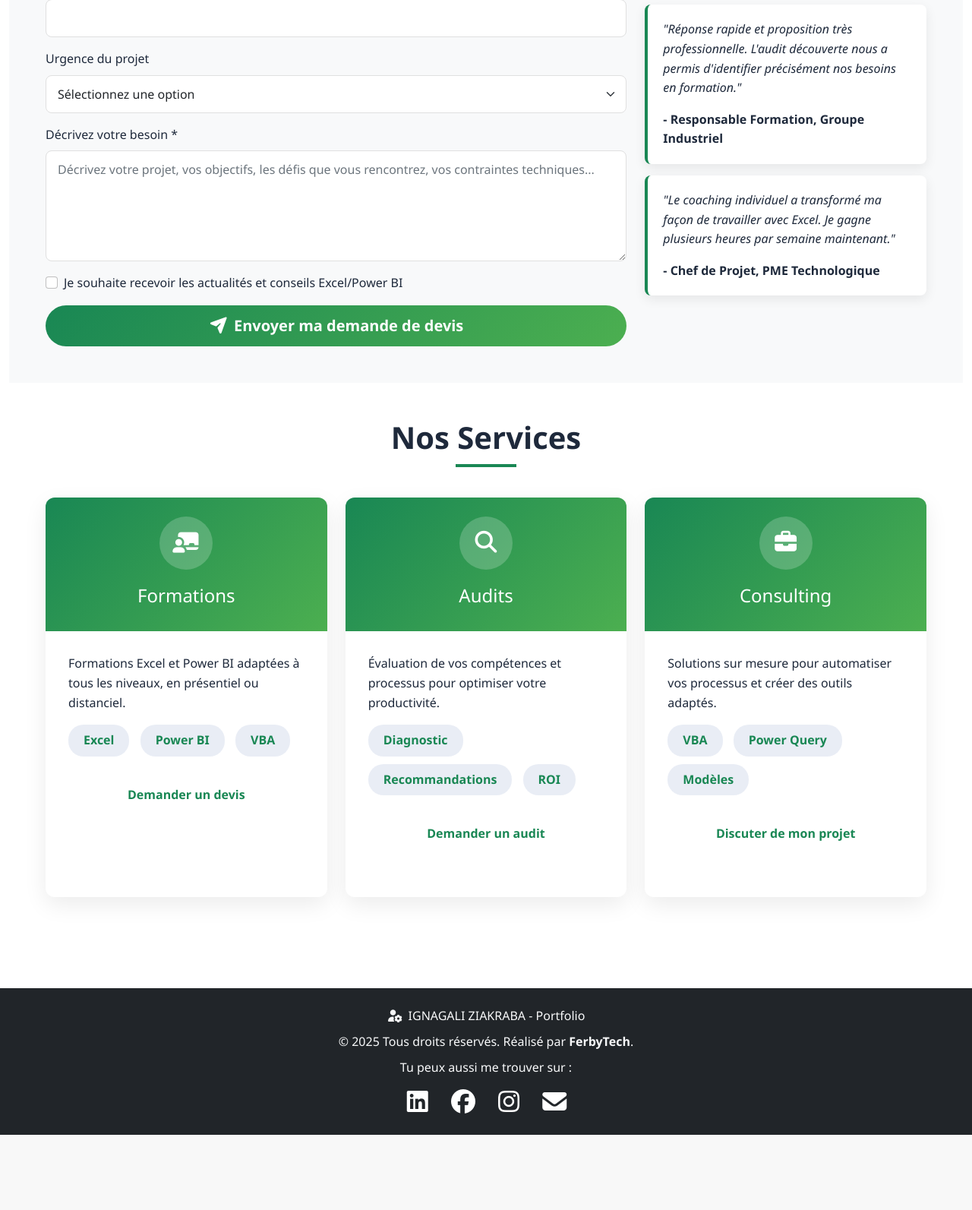
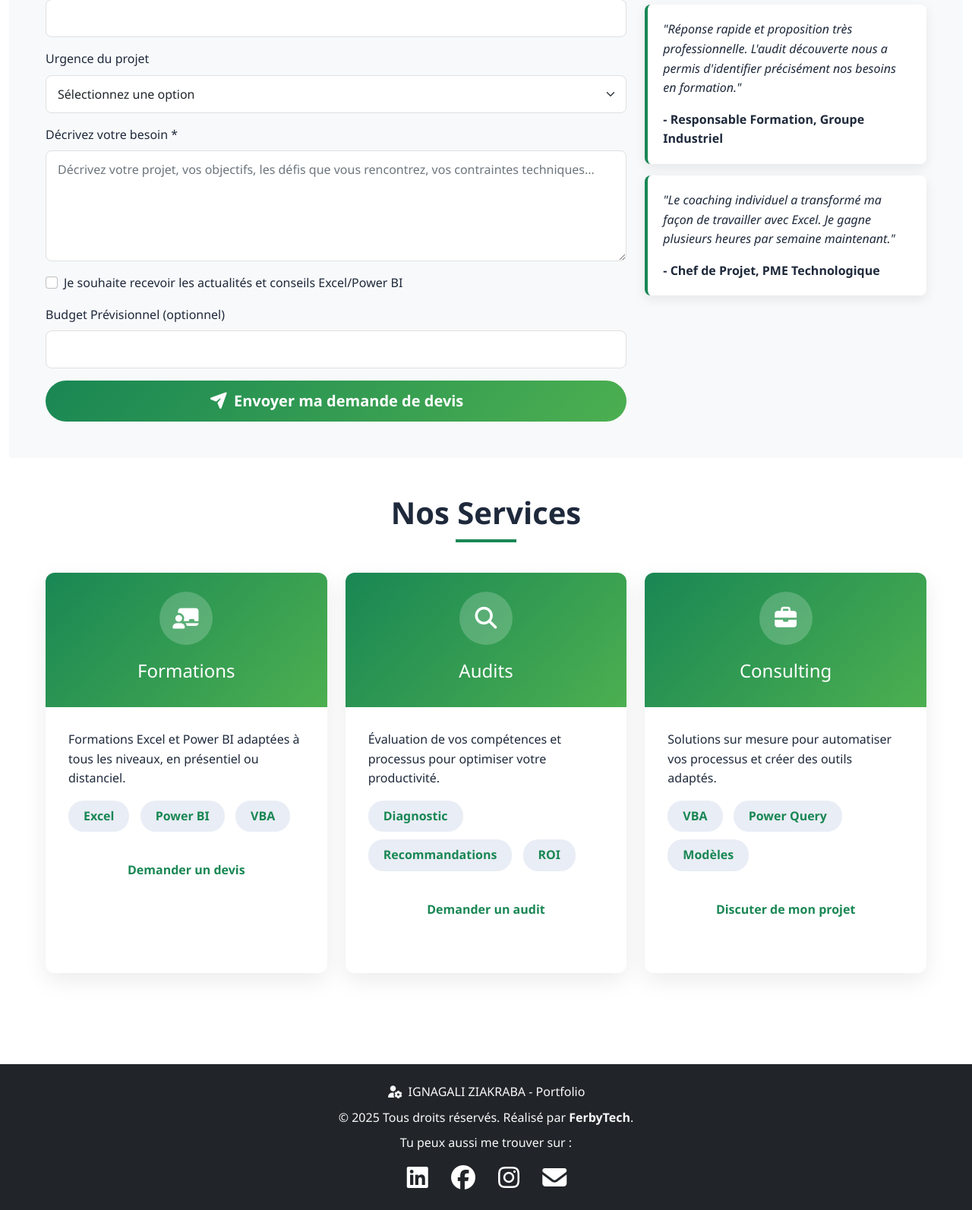
Before and after one commit to Epechastifol/portfeuil, a Django app: page /contact/ in a window 1280 px wide. Shown: the part 2395-3988 px from the top of the page at 76% size. Before the commit the page ends 3889 px from the top, so only its background shows below. Run offline with Django 5.2, Linux system fonts and the light colour scheme; some libraries are stand-ins or nearby versions.

Commit message:
Enhance contact form functionality with additional fields and validation

```diff
--- a/Portfolio/views.py
+++ b/Portfolio/views.py
@@ -8,6 +8,45 @@ def Home(request):
 
 
 def Contact_View(request):
+    if request.method == 'POST':
+        firstName = request.POST.get('firstName', '').strip()
+        lastName = request.POST.get('lastName', '').strip()
+        email = request.POST.get('email', '').strip()
+        phone = request.POST.get('phone', '').strip()
+        company = request.POST.get('company', '').strip()
+        service = request.POST.get('service', '').strip()
+        message_text = request.POST.get('message', '').strip()
+        budget = request.POST.get('budget', '').strip() or None
+        newsletter = True if request.POST.get('newsletter') == 'on' else False
+
+        # Basic validation
+        if not (firstName and lastName and email and service and message_text):
+            messages.error(request, "Veuillez remplir les champs obligatoires.")
+            return render(request, 'portfolio/contact.html', {
+                'firstName': firstName,
+                'lastName': lastName,
+                'email': email,
+                'phone': phone,
+                'company': company,
+                'service': service,
+                'message': message_text,
+                'budget': budget,
+                'newsletter': newsletter,
+            })
+
+        ContactMessage.objects.create(
+            firstName=firstName,
+            lastName=lastName,
+            email=email,
+            phone=phone,
+            company=company,
+            service=service,
+            message=message_text,
+            budget=budget,
+            newsletter=newsletter,
+        )
+        messages.success(request, "Merci ! Votre demande a bien été envoyée. Nous vous répondrons rapidement.")
+        return redirect('home')
 
     return render(request, 'portfolio/contact.html')
 
--- a/templates/portfolio/contact.html
+++ b/templates/portfolio/contact.html
@@ -90,37 +90,38 @@
                 <h2 class="section-title">Demandez votre Devis Personnalisé</h2>
                 <p class="lead mb-4">Remplissez ce formulaire pour obtenir une proposition sur mesure adaptée à vos besoins spécifiques.</p>
 
-                <form id="contactForm">
+                <form id="contactForm" method="post" action="{% url 'contact' %}">
+                    {% csrf_token %}
                     <div class="row">
                         <div class="col-md-6 mb-3">
                             <label for="firstName" class="form-label">Prénom *</label>
-                            <input type="text" class="form-control" id="firstName" required>
+                            <input type="text" class="form-control" id="firstName" name="firstName" value="{{ firstName|default:'' }}" required>
                         </div>
                         <div class="col-md-6 mb-3">
                             <label for="lastName" class="form-label">Nom *</label>
-                            <input type="text" class="form-control" id="lastName" required>
+                            <input type="text" class="form-control" id="lastName" name="lastName" value="{{ lastName|default:'' }}" required>
                         </div>
                     </div>
 
                     <div class="row">
                         <div class="col-md-6 mb-3">
                             <label for="email" class="form-label">Email *</label>
-                            <input type="email" class="form-control" id="email" required>
+                            <input type="email" class="form-control" id="email" name="email" value="{{ email|default:'' }}" required>
                         </div>
                         <div class="col-md-6 mb-3">
                             <label for="phone" class="form-label">Téléphone</label>
-                            <input type="tel" class="form-control" id="phone">
+                            <input type="tel" class="form-control" id="phone" name="phone" value="{{ phone|default:'' }}">
                         </div>
                     </div>
 
                     <div class="mb-3">
                         <label for="company" class="form-label">Entreprise / Organisation</label>
-                        <input type="text" class="form-control" id="company">
+                        <input type="text" class="form-control" id="company" name="company" value="{{ company|default:'' }}">
                     </div>
 
                     <div class="mb-3">
                         <label for="service" class="form-label">Service souhaité *</label>
-                        <select class="form-select" id="service" required>
+                        <select class="form-select" id="service" name="service" required>
                             <option value="">Sélectionnez un service</option>
                             <option value="formation-excel">Formation Excel</option>
                             <option value="formation-powerbi">Formation Power BI</option>
@@ -134,12 +135,12 @@
 
                     <div class="mb-3">
                         <label for="participants" class="form-label">Nombre de participants (si formation)</label>
-                        <input type="number" class="form-control" id="participants" min="1">
+                        <input type="number" class="form-control" id="participants" name="participants" min="1">
                     </div>
 
                     <div class="mb-3">
                         <label for="urgency" class="form-label">Urgence du projet</label>
-                        <select class="form-select" id="urgency">
+                        <select class="form-select" id="urgency" name="urgency">
                             <option value="">Sélectionnez une option</option>
                             <option value="immediate">Immédiate (début sous 2 semaines)</option>
                             <option value="short-term">Court terme (début sous 1 mois)</option>
@@ -150,12 +151,17 @@
 
                     <div class="mb-3">
                         <label for="message" class="form-label">Décrivez votre besoin *</label>
-                        <textarea class="form-control" id="message" rows="5" placeholder="Décrivez votre projet, vos objectifs, les défis que vous rencontrez, vos contraintes techniques..." required></textarea>
+                        <textarea class="form-control" id="message" name="message" rows="5" placeholder="Décrivez votre projet, vos objectifs, les défis que vous rencontrez, vos contraintes techniques..." required>{{ message|default:'' }}</textarea>
                     </div>
 
                     <div class="mb-3 form-check">
-                        <input type="checkbox" class="form-check-input" id="newsletter">
+                        <input type="checkbox" class="form-check-input" id="newsletter" name="newsletter" {% if newsletter %}checked{% endif %}>
                         <label class="form-check-label" for="newsletter">Je souhaite recevoir les actualités et conseils Excel/Power BI</label>
+                    </div>
+
+                    <div class="mb-3">
+                        <label for="budget" class="form-label">Budget Prévisionnel (optionnel)</label>
+                        <input type="text" class="form-control" id="budget" name="budget" value="{{ budget|default:'' }}">
                     </div>
 
                     <button type="submit" class="btn btn-custom btn-lg w-100">
```
